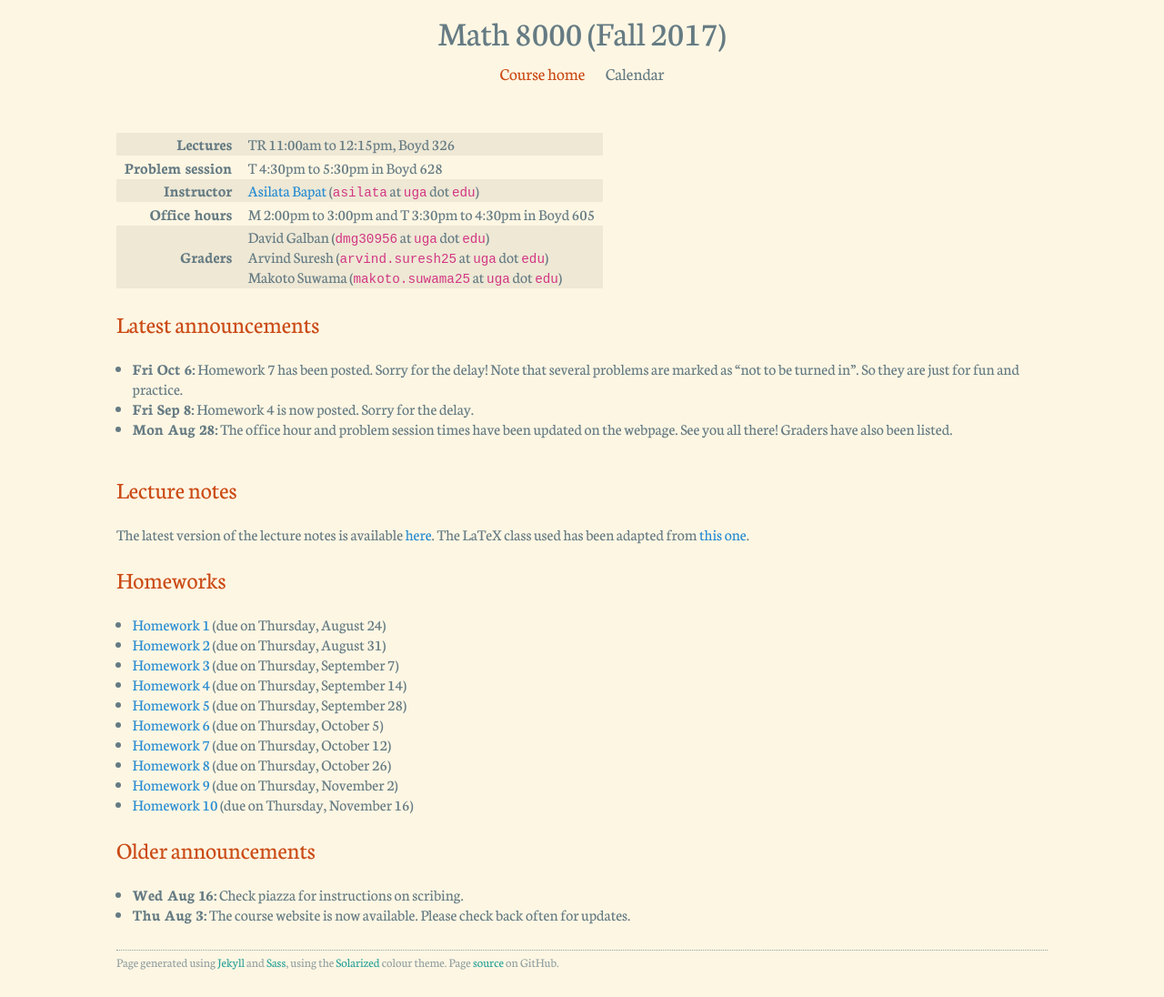
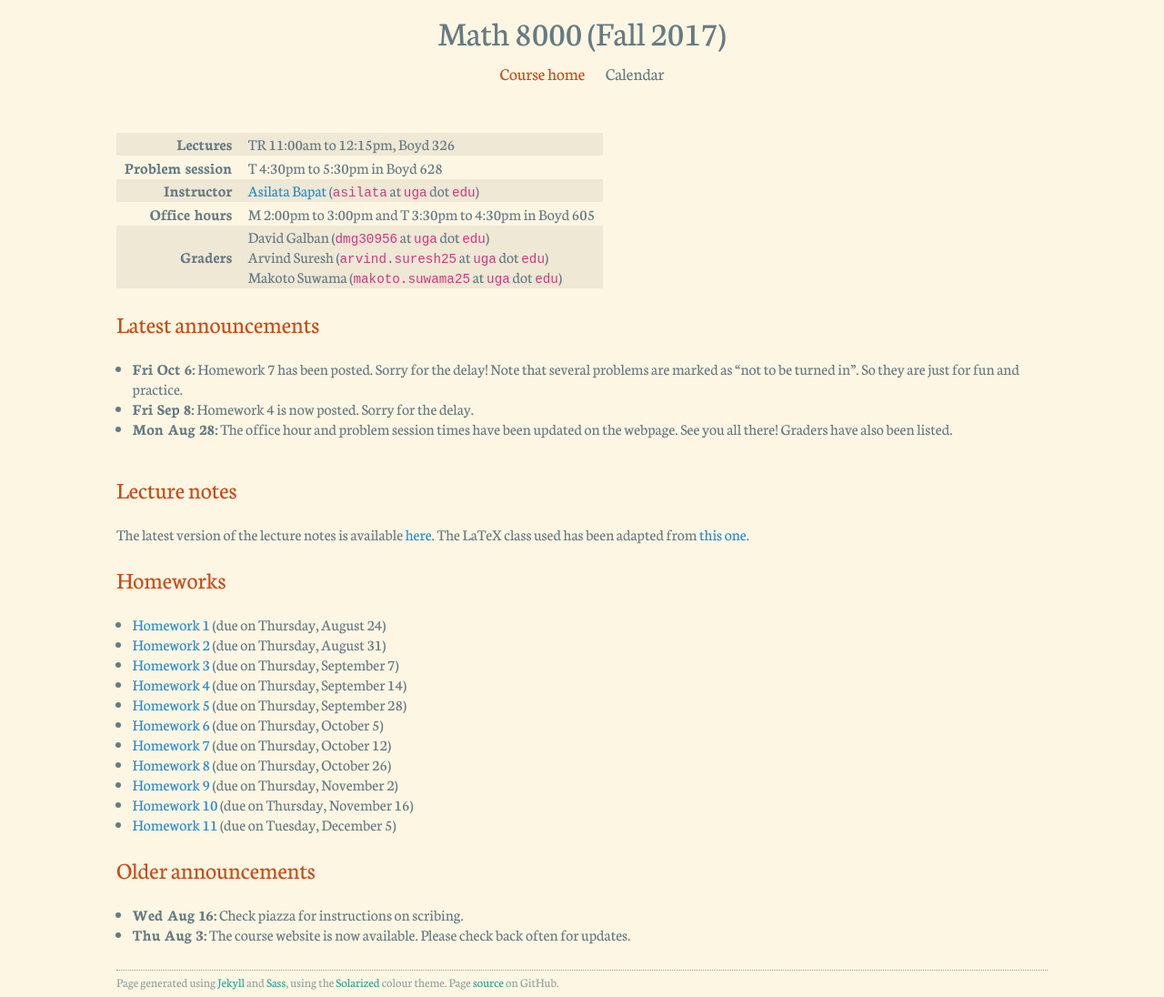
Before and after one commit to asilata/8000fall17, a Jekyll site: the page built from index.md, in a window 1280 px wide. Shown: the whole page at 91% size. Built offline with Jekyll 4.4.1, drawn with Linux system fonts in a browser that asks for light colours; before the commit the page ends 1074 px from its top, so only the background shows below that.

Commit message:
Added HW 11.

```diff
--- a/_data/homeworks.yml
+++ b/_data/homeworks.yml
@@ -37,3 +37,7 @@
 - name: "Homework 10"
   link: "documents/hw10.pdf"
   due: "2017-11-16"
+
+- name: "Homework 11"
+  link: "documents/hw11.pdf"
+  due: "2017-12-05"
```
Also changed, not shown: 1 other file.
